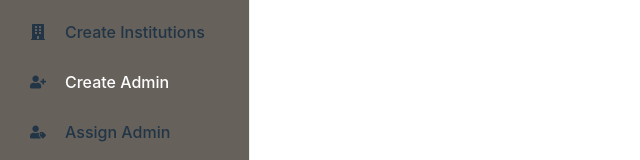
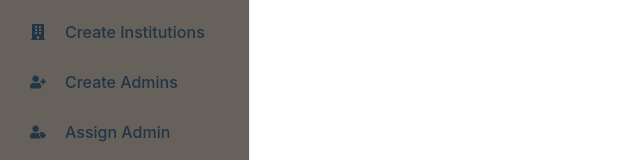
Before and after one commit to Mys7erio/conference-dashboard, a React (Vite) app: page / in a window 1280 px wide. Shown: the part 229-389 px from the top of the page, without its empty margins (0-640 px from the left). Built offline with nearby package versions, Linux system fonts and the light colour scheme.

Commit message:
Fixed the CreateAdmin

```diff
--- a/src/Components/SuperAdminSidebar.jsx
+++ b/src/Components/SuperAdminSidebar.jsx
@@ -9,7 +9,7 @@ const SuperAdminSidebar = () => {
   const [collapsed, setCollapsed] = React.useState(false);
   return (
     <div style={{ display: 'flex', height: '100%', minHeight: '400px'}}>
-    <Sidebar collapsed={collapsed} className='custom' backgroundColor="#66615B" collapsedWidth="50px" transitionDuration={1000}>
+    <Sidebar collapsed={collapsed} className='custom' backgroundColor="#66615B" collapsedWidth="0px" transitionDuration={1000}>
       <Menu>
           <div className="topLogo">
             <div className="logo">
@@ -30,9 +30,7 @@ const SuperAdminSidebar = () => {
           </div>
           <hr />
         <MenuItem icon={<FaBuilding />} component={<Link to="/AddInstitution"/>}>Create Institutions</MenuItem>
-        <MenuItem icon={<FaUserPlus />}>
-            <Link to="/CreateAdmin">Create Admin</Link>
-          </MenuItem>
+        <MenuItem icon={<FaUserPlus/>} component={<Link to="/CreateAdmin"/>}>Create Admins</MenuItem>
         <MenuItem icon={<FaUserTag />} component={<Link to="/AssignAdmin"/>}>Assign Admin</MenuItem>
         <MenuItem icon={<FaChartLine />} component={<Link to="/SuperAdminDashboard"/>}>Dashboard</MenuItem>
         <MenuItem icon={<FaUserEdit />} component={<Link to="/UserManagement"/>}>User Management</MenuItem>
```
